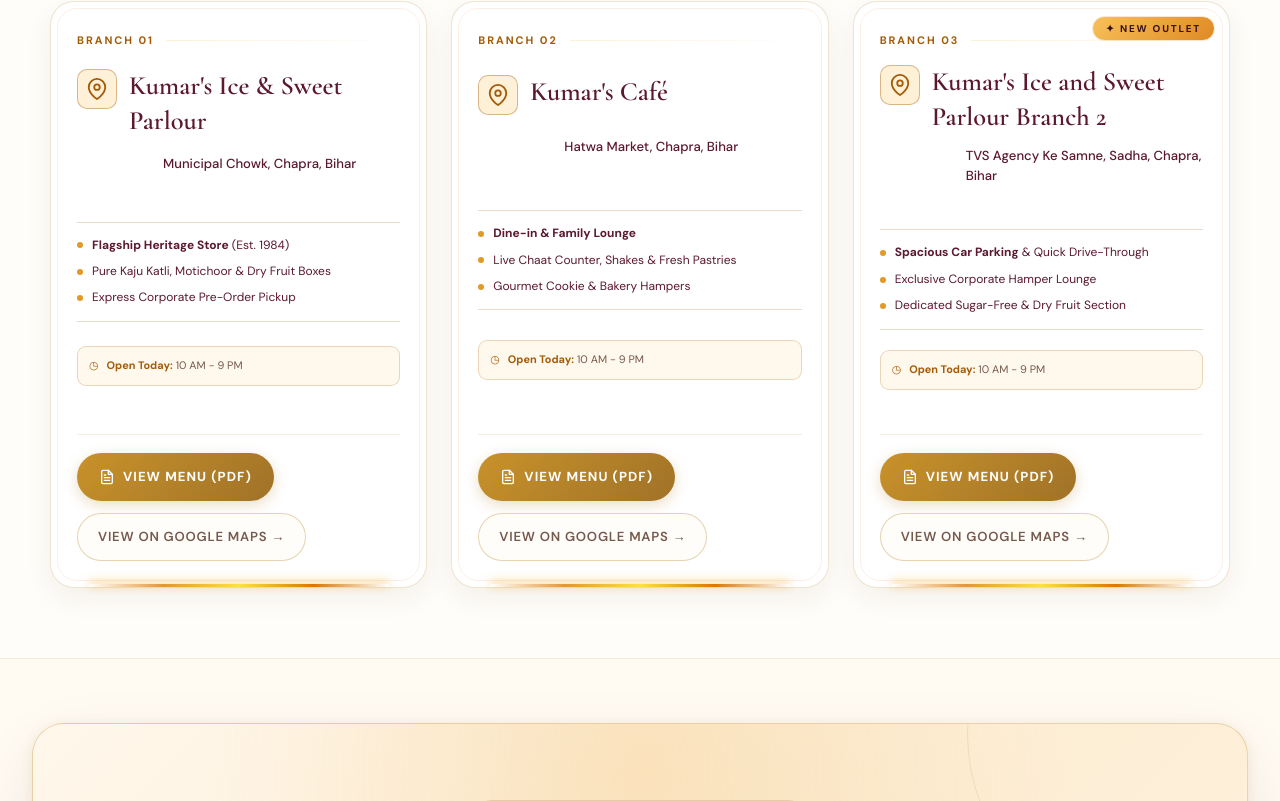
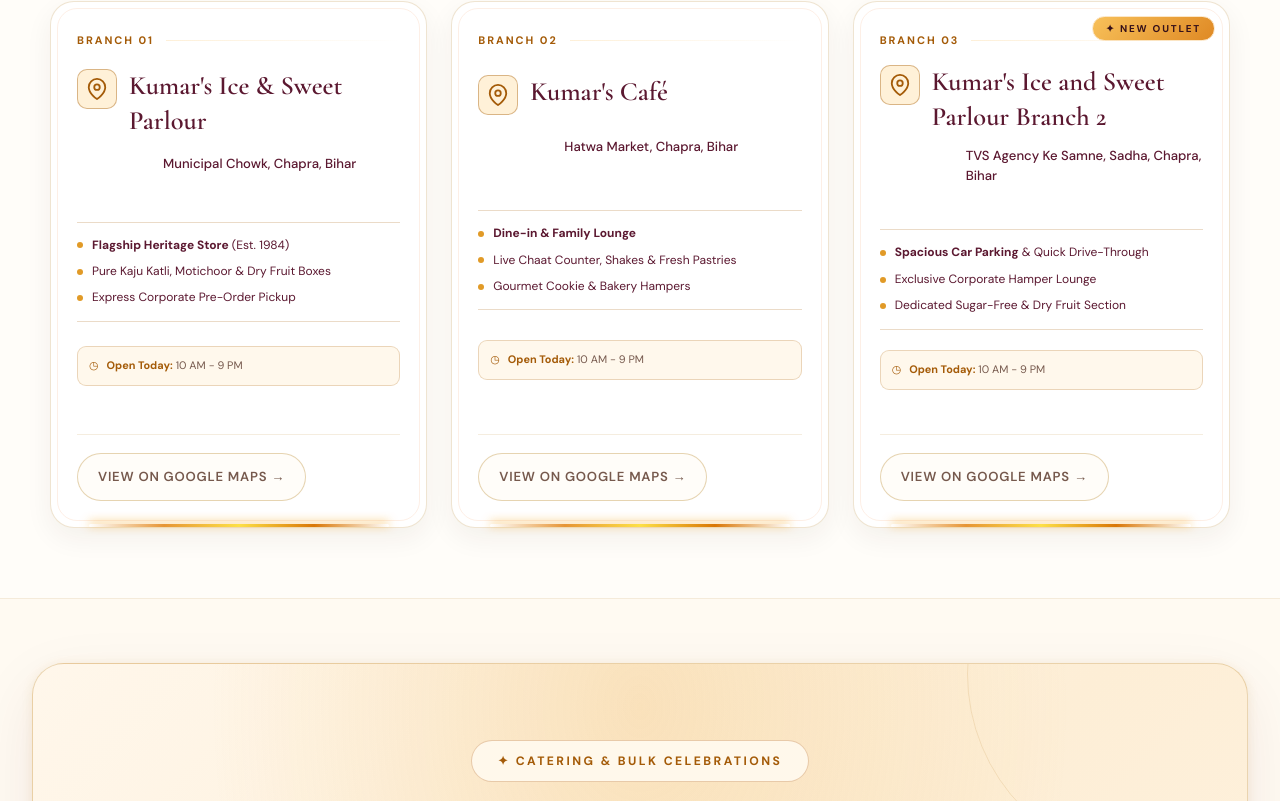
Before and after one commit to Pratul-Kumar/kumar-s, a plain HTML site: page index.html in a window 1280 px wide. Shown: the part 2860-3661 px from the top of the page. Drawn offline with nearby package versions, Linux system fonts and the light colour scheme.

Commit message:
Comment out store menu buttons in index.html

```diff
--- a/index.html
+++ b/index.html
@@ -338,7 +338,7 @@
           <div class="store-hours"><span class="store-hours-icon">◷</span><span><strong>Open Today:</strong> 10 AM - 9
               PM</span></div>
           <div class="store-actions">
-            <a href="assets/logo.png" target="_blank" rel="noopener noreferrer" class="store-menu-btn"
+            <!--<a href="assets/logo.png" target="_blank" rel="noopener noreferrer" class="store-menu-btn"
               aria-label="View Menu PDF for Kumar's Ice and Sweet Parlour">
               <svg class="btn-icon" viewBox="0 0 24 24" fill="none" stroke="currentColor" stroke-width="2"
                 stroke-linecap="round" stroke-linejoin="round" aria-hidden="true" width="16" height="16">
@@ -349,7 +349,7 @@
                 <polyline points="10 9 9 9 8 9"></polyline>
               </svg>
               <span>View Menu (PDF)</span>
-            </a>
+            </a> -->
             <a href="https://maps.app.goo.gl/aA5bDmrGQ4cJrWXk6" target="_blank" rel="noopener noreferrer"
               class="store-maps-btn" aria-label="View Kumar's Ice and Sweet Parlour on Google Maps">View on Google Maps
               &rarr;</a>
@@ -375,7 +375,7 @@
           <div class="store-hours"><span class="store-hours-icon">◷</span><span><strong>Open Today:</strong> 10 AM - 9
               PM</span></div>
           <div class="store-actions">
-            <a href="assets/logo.png" target="_blank" rel="noopener noreferrer" class="store-menu-btn"
+            <!--<a href="assets/logo.png" target="_blank" rel="noopener noreferrer" class="store-menu-btn"
               aria-label="View Menu PDF for Kumar's Café">
               <svg class="btn-icon" viewBox="0 0 24 24" fill="none" stroke="currentColor" stroke-width="2"
                 stroke-linecap="round" stroke-linejoin="round" aria-hidden="true" width="16" height="16">
@@ -386,7 +386,7 @@
                 <polyline points="10 9 9 9 8 9"></polyline>
               </svg>
               <span>View Menu (PDF)</span>
-            </a>
+            </a>-->
             <a href="https://www.google.com/maps/place/Kumar's+cafe/@25.7781779,84.7420994,17z/data=!3m1!4b1!4m6!3m5!1s0x3992bb67c1791b8b:0xe2a816ad1534793f!8m2!3d25.7781779!4d84.7420994!16s%2Fg%2F11s0t290xf!18m1!1e1?entry=ttu"
               target="_blank" rel="noopener noreferrer" class="store-maps-btn"
               aria-label="View Kumar's Café on Google Maps">View on Google Maps &rarr;</a>
@@ -413,7 +413,7 @@
           <div class="store-hours"><span class="store-hours-icon">◷</span><span><strong>Open Today:</strong> 10 AM - 9
               PM</span></div>
           <div class="store-actions">
-            <a href="assets/logo.png" target="_blank" rel="noopener noreferrer" class="store-menu-btn"
+            <!-- <a href="assets/logo.png" target="_blank" rel="noopener noreferrer" class="store-menu-btn"
               aria-label="View Menu PDF for Kumar's Branch 2 Sadha">
               <svg class="btn-icon" viewBox="0 0 24 24" fill="none" stroke="currentColor" stroke-width="2"
                 stroke-linecap="round" stroke-linejoin="round" aria-hidden="true" width="16" height="16">
@@ -424,7 +424,7 @@
                 <polyline points="10 9 9 9 8 9"></polyline>
               </svg>
               <span>View Menu (PDF)</span>
-            </a>
+            </a> -->
             <a href="https://www.google.com/maps/@25.7903466,84.7510691,3a,75y,112.37h,97.43t/data=!3m7!1e1!3m5!1sVwqB8QcUUtC29dA5SkpmhQ!2e0!6shttps:%2F%2Fstreetviewpixels-pa.googleapis.com%2Fv1%2Fthumbnail%3Fcb_client%3Dmaps_sv.tactile%26w%3D900%26h%3D600%26pitch%3D-7.430000000000007%26panoid%3DVwqB8QcUUtC29dA5SkpmhQ%26yaw%3D112.37!7i16384!8i8192?entry=ttu"
               target="_blank" rel="noopener noreferrer" class="store-maps-btn"
               aria-label="View Kumar's Branch 2 on Google Maps">View on Google Maps &rarr;</a>
```
